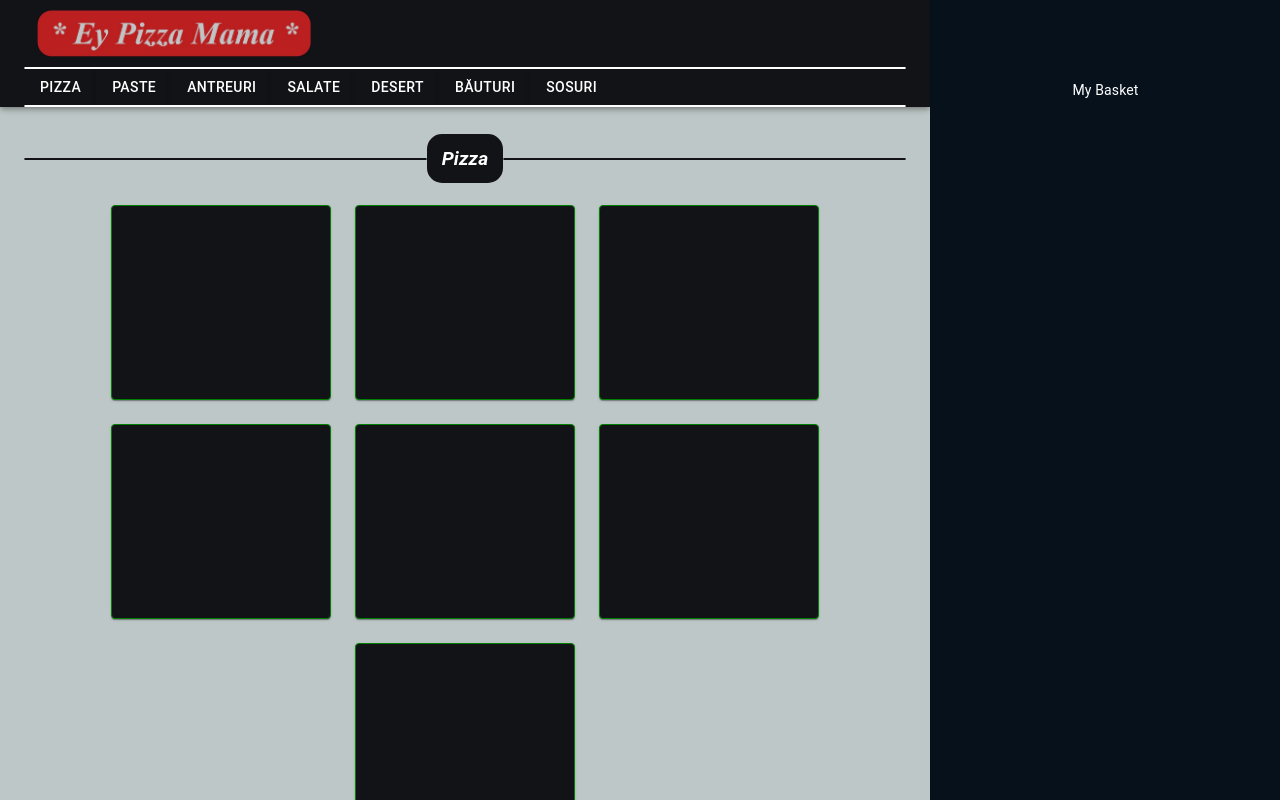
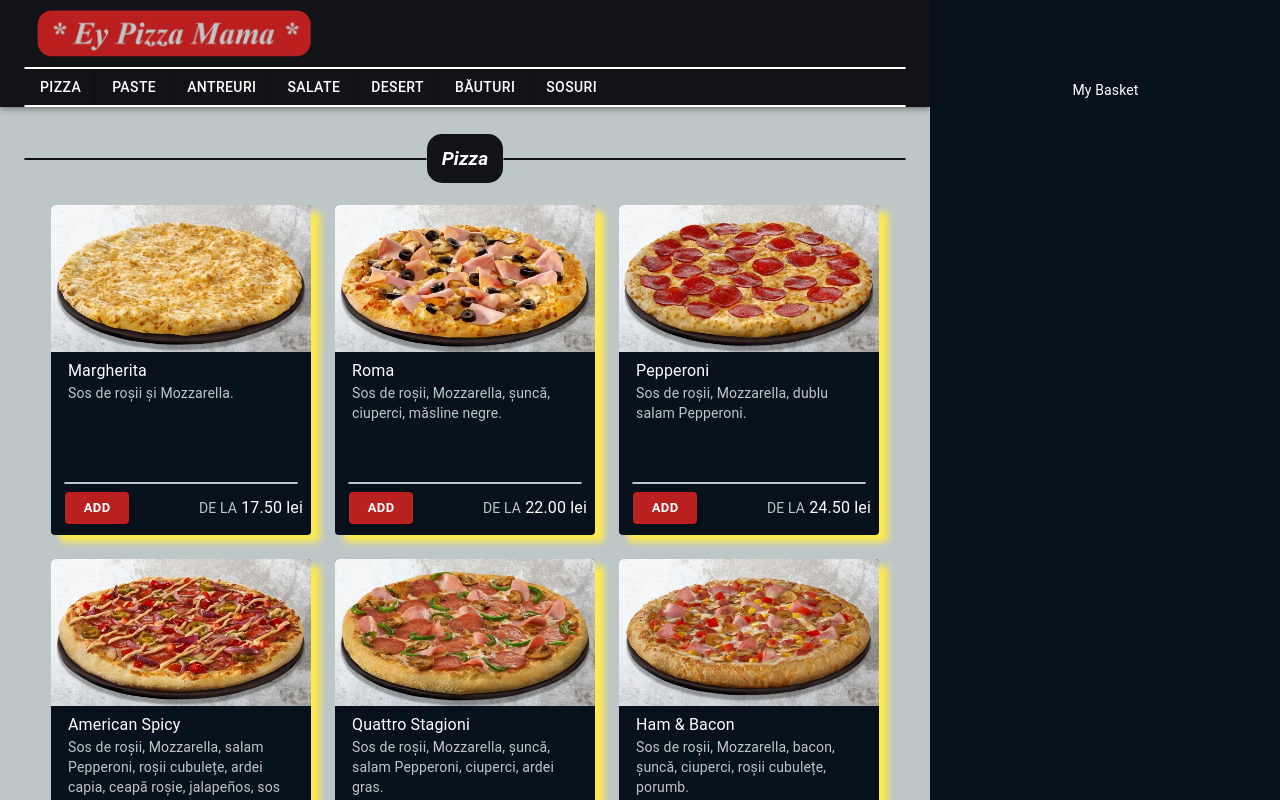
Before and after one commit to TheAncientOwl/pizza-website, a React (Create React App) app: page / in a window 1280 px wide. Shown: the top 800 px of the page. Built offline with nearby package versions, Linux system fonts and the light colour scheme.

Commit message:
Finished product card design.

```diff
--- a/src/components/products/ProductCard.jsx
+++ b/src/components/products/ProductCard.jsx
@@ -1,22 +1,49 @@
-import { makeStyles, Paper } from '@material-ui/core';
+import { makeStyles, Card, CardMedia, CardContent, Typography, CardActions, Button } from '@material-ui/core';
 import PropTypes from 'prop-types';
 
 const useStyles = makeStyles(theme => ({
-  paper: {
-    background: theme.palette.background.default,
-    [theme.breakpoints.down('sm')]: {
-      backgroundColor: 'red',
-    },
+  card: {
+    background: theme.overrides.MuiDrawer.paper.background,
+
+    height: '330px',
+    width: '260px',
+
+    boxShadow: `9px 7px 7px ${theme.palette.secondary.main}`,
+  },
+  media: {
+    height: 0,
+    paddingTop: '56.25%',
+  },
+  content: {
+    height: '130px',
+
+    paddingTop: '7px',
+    paddingLeft: '17px',
+    paddingRight: '17px',
+    paddingBottom: '10px',
+  },
+  divider: {
+    width: '90%',
+    marginLeft: 'auto',
+    marginRight: 'auto',
 
     borderStyle: 'solid',
     borderWidth: '0.5px',
-    borderColor: 'green',
+    borderRadius: '2px',
+    borderColor: theme.palette.text.secondary,
+  },
+  addButton: {
+    marginLeft: '2.5%',
+    color: theme.palette.text.primary,
 
-    height: '195px',
-    width: '220px',
+    fontWeight: 'bold',
 
-    //height: '140px',
-    //width: '165px',
+    paddingTop: '5px',
+    paddingBottom: '5px',
+  },
+  price: {
+    width: '100%',
+    textAlign: 'right',
   },
 }));
 
@@ -27,7 +54,39 @@ export default function ProductCard({ product }) {
 
   const classes = useStyles();
 
-  return <Paper className={classes.paper}></Paper>;
+  return (
+    <Card className={classes.card}>
+      <CardMedia className={classes.media} image={product.img} title={product.summary} />
+
+      <CardContent className={classes.content}>
+        <Typography variant='body1' color='textPrimary'>
+          {product.summary}
+        </Typography>
+
+        <Typography variant='body2' color='textSecondary' paragraph>
+          {product.details}
+        </Typography>
+      </CardContent>
+
+      <div className={classes.divider} />
+
+      <CardActions className={classes.actions}>
+        <Button className={classes.addButton} variant='contained' size='small' color='primary'>
+          Add
+        </Button>
+
+        <div className={classes.price}>
+          <Typography variant='body2' color='textSecondary'>
+            DE LA
+            <Typography component='span' color='textPrimary'>
+              {' '}
+              {product.price} lei
+            </Typography>
+          </Typography>
+        </div>
+      </CardActions>
+    </Card>
+  );
 }
 
 ProductCard.propTypes = {
```
